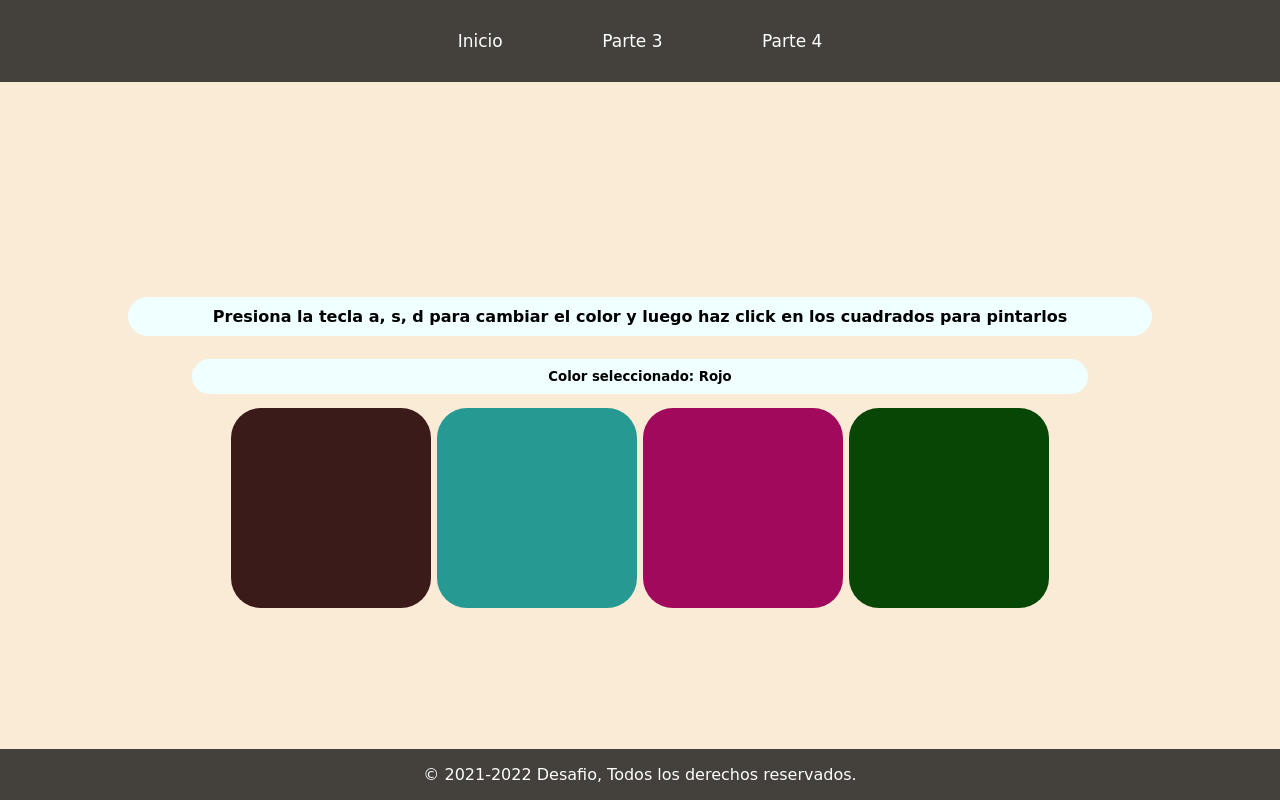
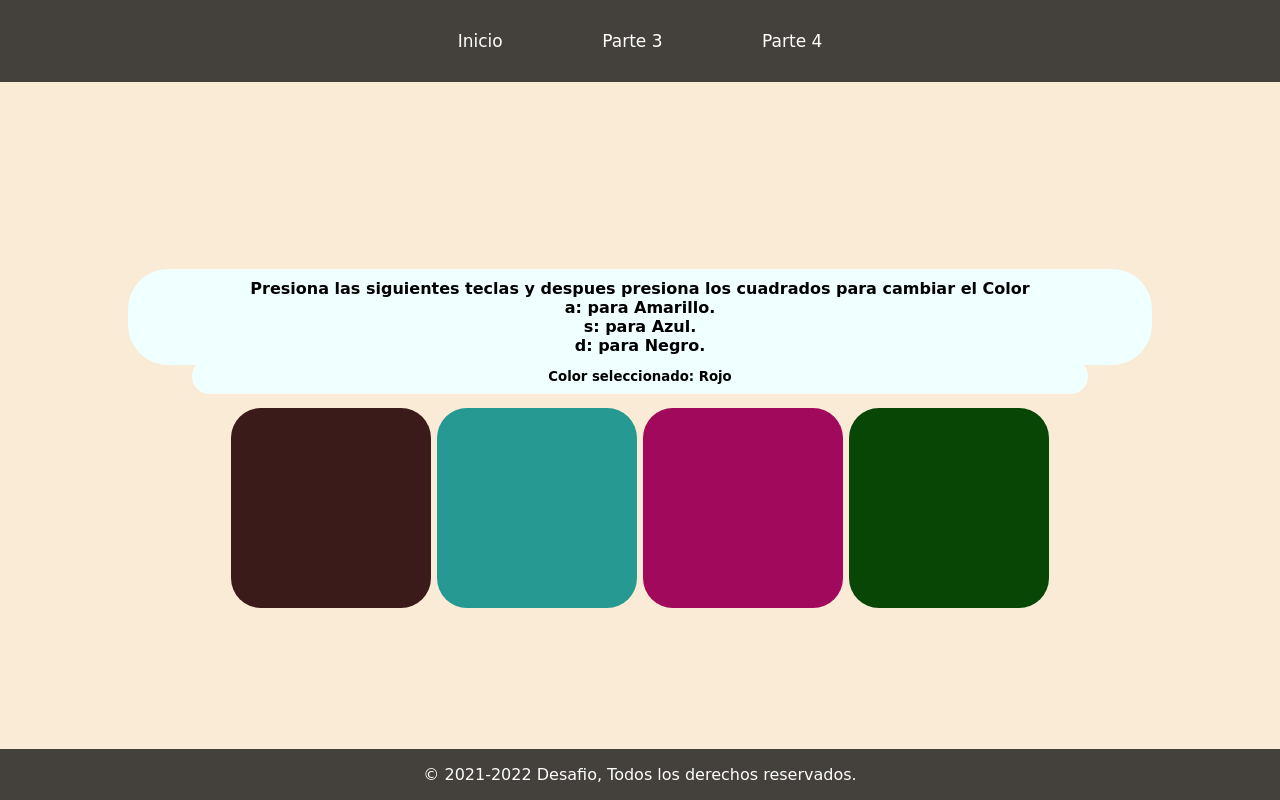
Before and after one commit to Sufuron/JS_FUNCIONES, a website: page 4divs.html in a window 1280 px wide. Drawn offline with Linux system fonts and the light colour scheme.

Commit message:
se modifico divs html

```diff
--- a/4divs.html
+++ b/4divs.html
@@ -21,7 +21,10 @@
     </nav>
 
     <h4>
-        Presiona la tecla a, s, d para cambiar el color y luego haz click en los cuadrados para pintarlos
+        Presiona las siguientes teclas y despues presiona los cuadrados para cambiar el Color
+        <br> a: para Amarillo.
+        <br> s: para Azul.
+        <br> d: para Negro.
     </h4>
     <h5>Color seleccionado: <span id="color-change">Rojo</span></h5>
     <div style="width: 200px; height: 200px; background-color: rgb(59, 26, 26)" id="div1"></div>
```
